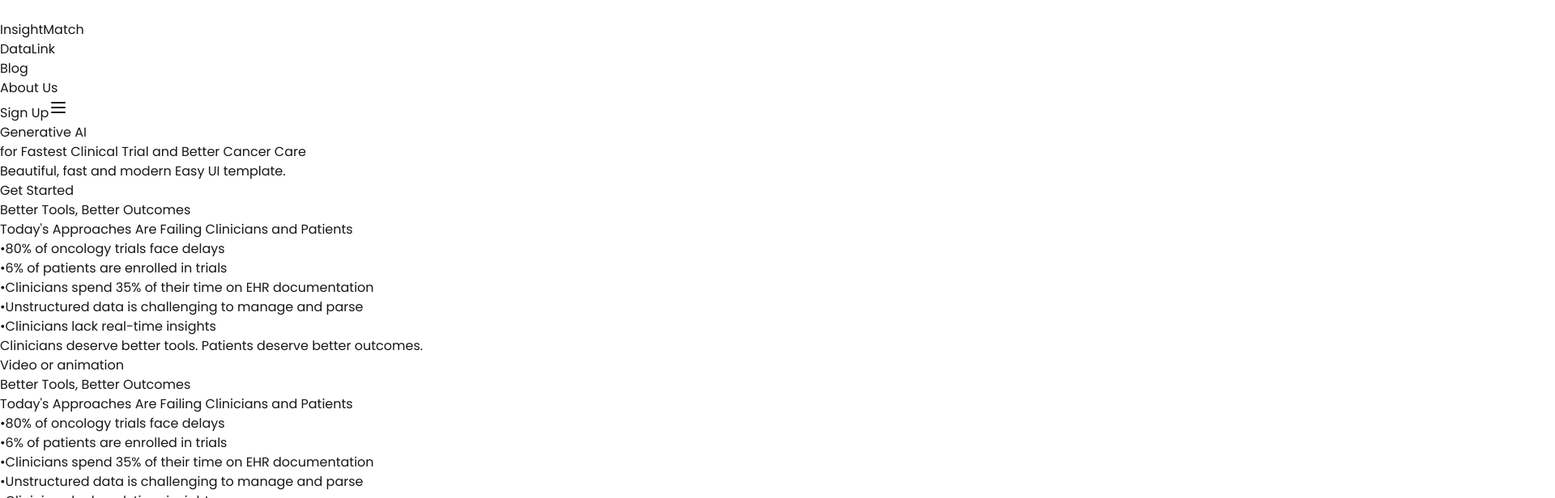
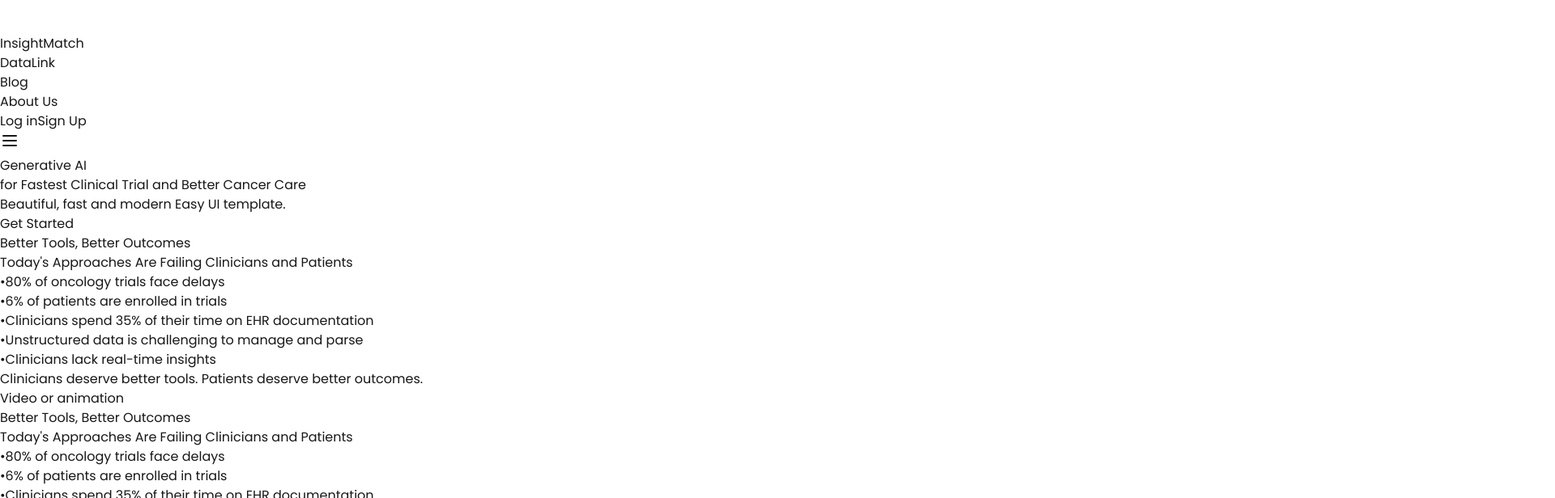
Before and after one commit to ansul-rathi/srotas-website, a Next.js app: page / in a window 1280 px wide. Shown: the part 1340-1956 px from the top of the page at 81% size, 1920 px wide, since content can reach past the window. Built offline with nearby package versions, Linux system fonts and the light colour scheme.

Commit message:
header fixed

```diff
--- a/src/app/page.tsx
+++ b/src/app/page.tsx
@@ -140,14 +140,10 @@ export default function Home() {
         conclusion="Clinicians deserve better tools. Patients deserve better outcomes."
         direction="end"
       />
-    <MultipleItems />
+      {/* <MultipleItems /> */}
       <AIToolsSection />
       <StatsSection />
       <ContactSection />
-      {/* <Problems />
-      <Solutions />
-      <Metrics />
-      <Contact /> */}
     </main>
   )
 }
--- a/src/components/layout/header/index.tsx
+++ b/src/components/layout/header/index.tsx
@@ -51,12 +51,12 @@ const Header = () => {
           <div className="flex items-center justify-between">
             <Logo src={siteConfig.logo} />
 
-            <ul className={`hidden lg:flex items-center space-x-8 ${sticky ? "text-black" : "text-black"}`}>
+            <ul className="hidden lg:flex items-center space-x-8">
               {main.map((item, i) => (
                 <li key={`menu-${i}`} className="relative group">
                   {item.hasChildren ? (
                     <>
-                      <span className="cursor-pointer inline-flex items-center hover:text-gray-600">
+                      <span className={`cursor-pointer inline-flex items-center hover:text-gray-600 ${sticky ? 'text-black' : 'text-white'}`}>
                         {item.name}
                         <svg className="h-4 w-4 ml-1" viewBox="0 0 20 20">
                           <path d="M9.293 12.95l.707.707L15.657 8l-1.414-1.414L10 10.828 5.757 6.586 4.343 8z" />
@@ -67,7 +67,7 @@ const Header = () => {
                           <li key={`child-${j}`}>
                             <Link
                               href={child.url}
-                              className="block px-4 py-2 hover:bg-gray-50 hover:text-gray-600"
+                              className="block px-4 py-2 text-black hover:bg-gray-50 hover:text-gray-600"
                             >
                               {child.name}
                             </Link>
@@ -78,7 +78,10 @@ const Header = () => {
                   ) : (
                     <Link
                       href={item.url}
-                      className={`hover:text-gray-600 ${pathname === item.url ? "text-white" : ""}`}
+                      className={`hover:text-gray-600 ${pathname === item.url
+                          ? sticky ? 'text-black' : 'text-white'
+                          : sticky ? 'text-black' : 'text-white'
+                        }`}
                     >
                       {item.name}
                     </Link>
@@ -88,16 +91,29 @@ const Header = () => {
             </ul>
 
             {siteConfig.nav_button.enable && (
-              <Link
-                href={siteConfig.nav_button.link}
-                className="hidden lg:inline-flex items-center px-6 py-2 border border-black text-black hover:bg-black hover:text-white transition-colors"
-              >
-                {siteConfig.nav_button.label}
-              </Link>
+                <div className="hidden lg:flex items-center gap-4"> {/* Added container with gap-4 */}
+                <Link
+                  href={siteConfig.nav_button.link}
+                  className={`hidden lg:inline-flex items-center px-6 py-2 transition-colors ${sticky
+                    ? ' text-black hover:bg-black hover:text-white'
+                    : ' text-white hover:bg-white hover:text-black'
+                  }`}                >
+                  {siteConfig.nav_login_button.label}
+                </Link>
+                <Link
+                  href={siteConfig.nav_button.link}
+                  className={`hidden lg:inline-flex items-center px-6 py-2 border transition-colors ${sticky
+                      ? 'border-black text-black hover:bg-black hover:text-white'
+                      : 'border-white text-white hover:bg-white hover:text-black'
+                    }`}
+                >
+                  {siteConfig.nav_button.label}
+                </Link>
+                </div>
             )}
 
             <button
-              className="lg:hidden text-black"
+              className={`lg:hidden ${sticky ? 'text-black' : 'text-white'}`}
               onClick={() => setShowMenu(!showMenu)}
             >
               {showMenu ? <X size={24} /> : <MenuIcon size={24} />}
@@ -112,7 +128,7 @@ const Header = () => {
                   <li key={`mobile-${i}`} className="py-2">
                     {item.hasChildren ? (
                       <>
-                        <span className="font-medium">{item.name}</span>
+                        <span className="font-medium text-black">{item.name}</span>
                         <ul className="pl-4 mt-2 space-y-2">
                           {item.children?.map((child, j) => (
                             <li key={`mobile-child-${j}`}>
--- a/src/components/sections/hero/index.tsx
+++ b/src/components/sections/hero/index.tsx
@@ -27,7 +27,7 @@ import { Button } from "@components/components/ui/button";
 
 export default function Home() {
   return (
-    <section className="flex flex-col items-center justify-center gap-4 py-8 md:py-10 ">
+    <section className="flex flex-col items-center justify-center gap-4 py-8 md:py-10 mt-20 mb-20">
       <div className="inline-block max-w-sm lg:max-w-5xl text-center justify-center text-2xl">
         <h1 className={title({ color: "blue", size: "lg" })}>
           Generative AI&nbsp;
--- a/src/config/config.ts
+++ b/src/config/config.ts
@@ -9,6 +9,11 @@ export const siteConfig: SiteConfig = {
     label: "Sign Up",
     link: "/signup",
   },
+  nav_login_button: {
+    enable: true,
+    label: "Log in",
+    link: "/login",
+  },
   links: {
     github: "https://github.com/",
     twitter: "https://twitter.com/",
--- a/src/types/menu.ts
+++ b/src/types/menu.ts
@@ -17,6 +17,11 @@ export interface MenuItem {
       label: string;
       link: string;
     };
+    nav_login_button: {
+      enable: boolean;
+      label: string;
+      link: string;
+    };
     links: {
       github: string;
       twitter: string;
```
Also changed, not shown: public/images/logo.svg (deleted). Lines whose indentation alone changed are shown as unchanged.
